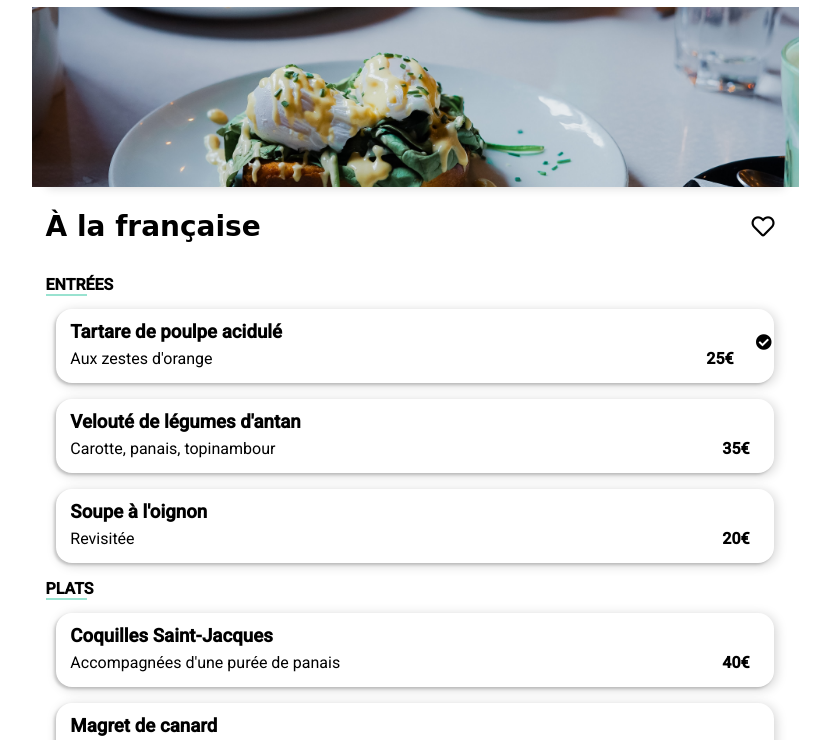
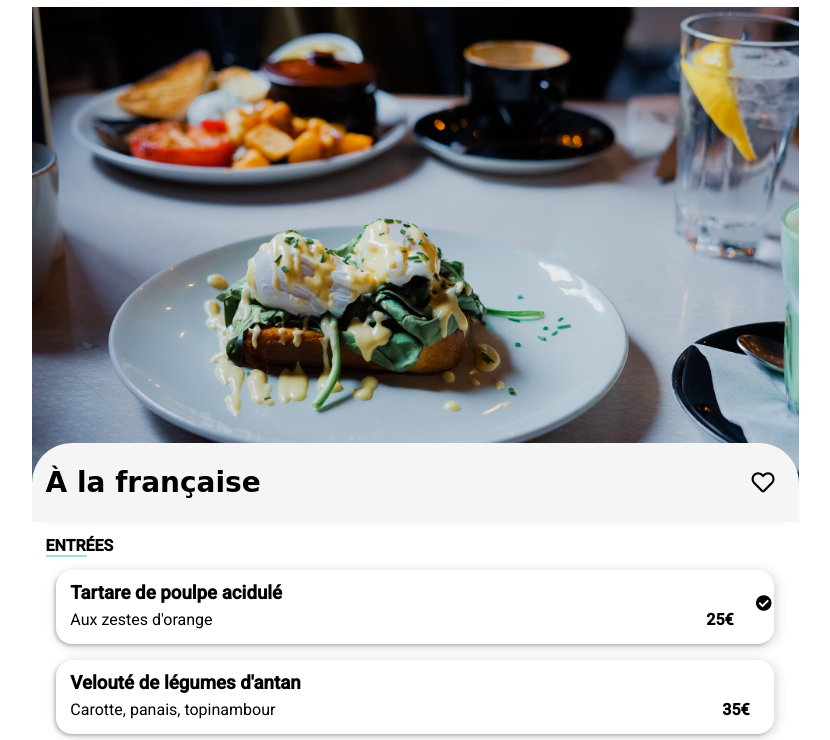
Before and after one commit to jeanchok/JeanChoquet_3_04112021, a website: page menu1.html in a window 1280 px wide. Shown: the part 51-791 px from the top of the page, without its empty margins (225-1055 px from the left). Drawn offline with Linux system fonts and the light colour scheme; a web font is replaced by a local one.

Commit message:
fixing sass bug : package.json

```diff
--- a/assets/css/style2.css
+++ b/assets/css/style2.css
@@ -19,7 +19,6 @@ h2{
 }
 
 header{
-    display: flex;
     margin: auto;
 }
 
@@ -32,6 +31,11 @@ body{
 a{
     text-decoration: none;
     color: black;
+}
+
+.lien{
+    display: flex;
+    margin: auto;
 }
 
 .retourner{
@@ -54,15 +58,28 @@ a{
 }
 
 .restaurantsEncartImage{
-    width: 100%;
     object-fit: cover;
     box-shadow:  0px 15px 10px -15px #0000002e;
-    height: 180px;
+    position: relative;
+    width: 100%;
+}
+
+.intro{
+    position:relative;
 }
 
 .titreMenuAlafrancaise{
     display: flex;
-    margin-left:14px;
+    position: absolute;
+    justify-content: space-around;
+    width: 100%;
+    background-color: whitesmoke;
+    border-radius: 40px 40px 0 0;
+    bottom: 0;
+}
+
+.titreMenuAlafrancaise h1{
+    margin-left: 14px;
 }
 
 #coeur{
--- a/menu1.html
+++ b/menu1.html
@@ -21,18 +21,20 @@
     <body>
         <!--Header-->
         <header>
+            <a class="lien"href="index.html">
                 <button class="retourner"><i id="fleche" class="fas fa-arrow-left"></i></button>
                 <img src="assets/images/logo/ohmyfood@2x.svg" class="logo" id="logoOhMyFood" alt="Ohmyfood logo"/>
+            </a>
         </header>
 
         <main>
-            <div class="lds-roller"><div></div><div></div><div></div><div></div><div></div><div></div><div></div><div></div></div>
-
+            <section class="intro">
                 <img src="assets/images/restaurants/toa-heftiba-DQKerTsQwi0-unsplash.jpg" id="imgTop1" class="restaurantsEncartImage" alt="À la française"/>
                 <div class="titreMenuAlafrancaise">
                     <h1>À la française</h1>
                     <i id="coeur" class="far fa-heart"></i>
                 </div>
+            </section>
 
             <section class="menuSection">
                 <h2 class="titreSection">ENTRÉES</h2>
--- a/package.json
+++ b/package.json
@@ -4,7 +4,7 @@
   "description": "",
   "main": "index.js",
   "scripts": {
-      "sass": "sass --watch ./sass/main.scss:.public/css/style.css",
+      "sass": "sass --watch .:.",
       "sassProd": "sass ./sass/main.scss:./css/style.css --style compressed",
       "prefix": "postcss ./css/style.css --use autoprefixer -d ./css/"
     },
```
Also changed, not shown: assets/sass/main.css (added), assets/sass/main.scss (line endings or trailing spaces). Lines whose indentation alone changed are shown as unchanged.
